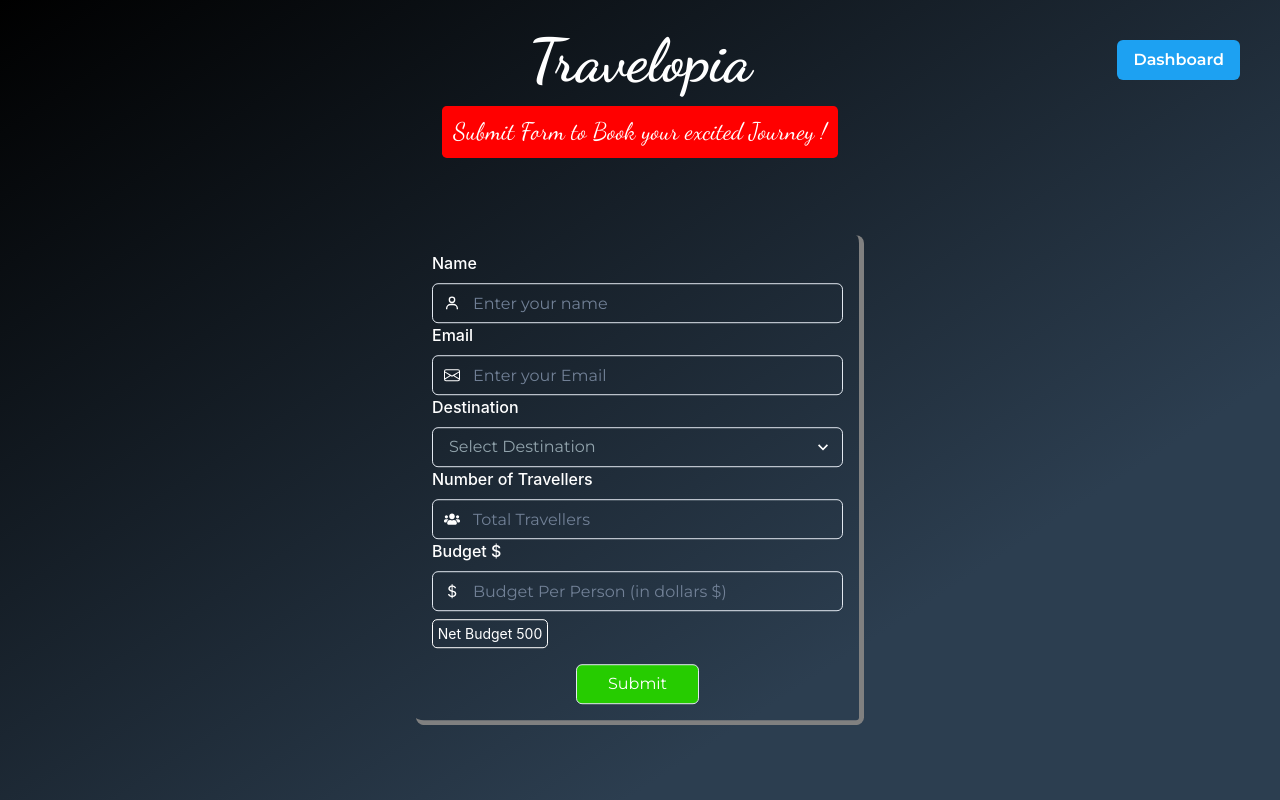
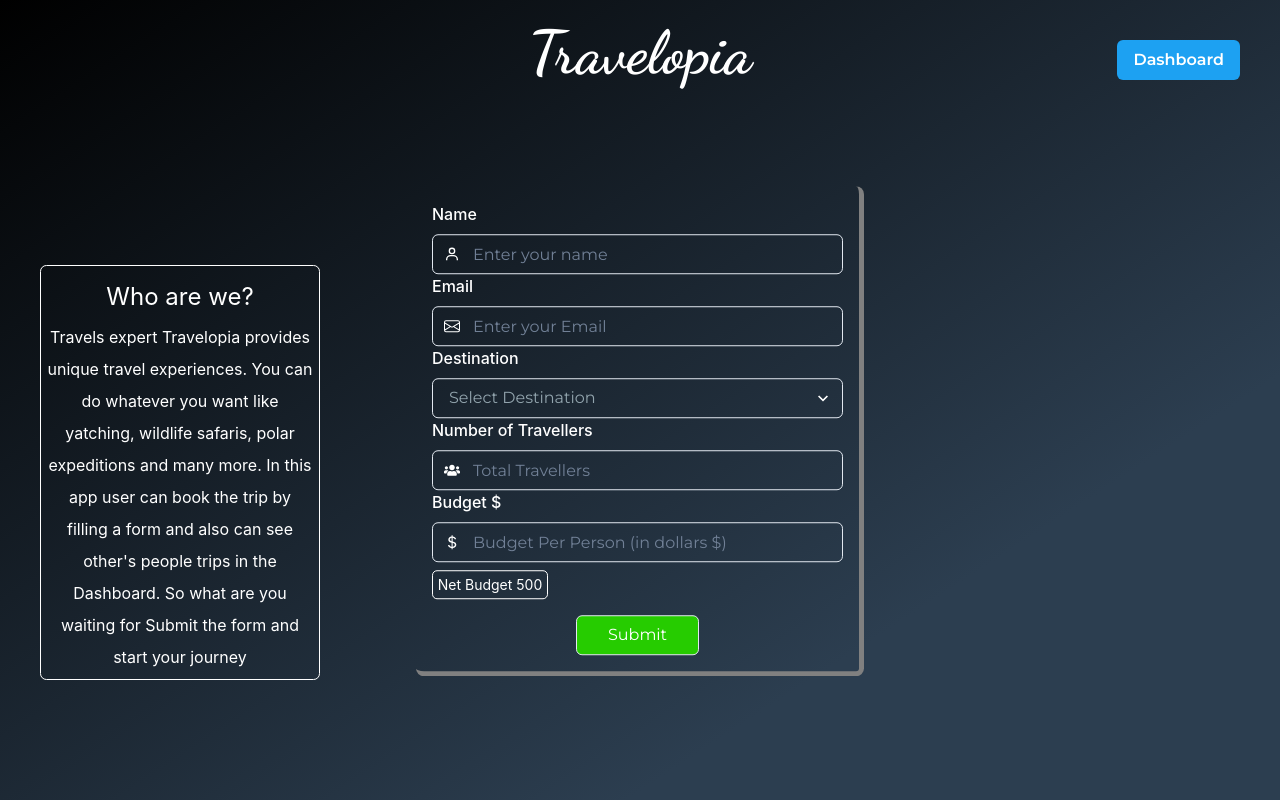
Before and after one commit to sdekrishan/travelopia, a React (Create React App) app in the folder frontend/: page / in a window 1280 px wide. Built offline with nearby package versions, Linux system fonts and the light colour scheme.

Commit message:
fix : the ui issue

```diff
--- a/frontend/src/App.css
+++ b/frontend/src/App.css
@@ -3,7 +3,7 @@
   min-width: 100vw;
   min-height: 100vh;
   color:white;
-  padding-top: 1rem;
+  padding-top: .5rem;
   background-color: #000000;
   background-image: linear-gradient(147deg, #000000 0%, #2c3e50 74%);
 
--- a/frontend/src/Pages/FormPage.jsx
+++ b/frontend/src/Pages/FormPage.jsx
@@ -69,6 +69,11 @@ const FormPage = () => {
       <Text fontFamily={"Dancing Script"} fontSize={"6xl"} fontWeight={"bold"}>
         Travelopia
       </Text>
+      <Box w='280px' lineHeight={'2'} height={'fit-content'} overflowY ={'scroll'} position={'absolute'} bottom={'120'} left='10' border='1px solid white' padding={'.4rem'} borderRadius={'.4rem'}>
+        <Text fontSize={'2xl'}>Who are we?</Text>
+      Travels expert Travelopia provides unique travel experiences. You can do whatever you want like yatching, wildlife safaris, polar expeditions and many more. In this app user can book the trip by filling a form and also can see other's people trips in the Dashboard.
+      So what are you waiting for Submit the form and start your journey
+      </Box>
       <Button
         data-testid="dashboard"
         colorScheme="twitter"
@@ -79,18 +84,7 @@ const FormPage = () => {
       >
         Dashboard
       </Button>
-      <Box
-        color="white"
-        fontFamily={"Dancing Script"}
-        marginInline={"auto"}
-        padding={".5rem .7rem"}
-        borderRadius={".3rem"}
-        bgColor={"red"}
-        w="fit-content"
-        fontSize={"2xl"}
-      >
-        Submit Form to Book your excited Journey !
-      </Box>
+
       <form onSubmit={handleFormSubmit}>
         {loading ? (
           <Loader />
--- a/frontend/src/Pages/styles/FormPage.css
+++ b/frontend/src/Pages/styles/FormPage.css
@@ -8,7 +8,7 @@ form{
     padding: 1rem;
     top:60%;
     left:50%;
-    transform: translate(-50%,-50%);
+    transform: translate(-50%,-60%);
 }
 option{
     color:black
```
